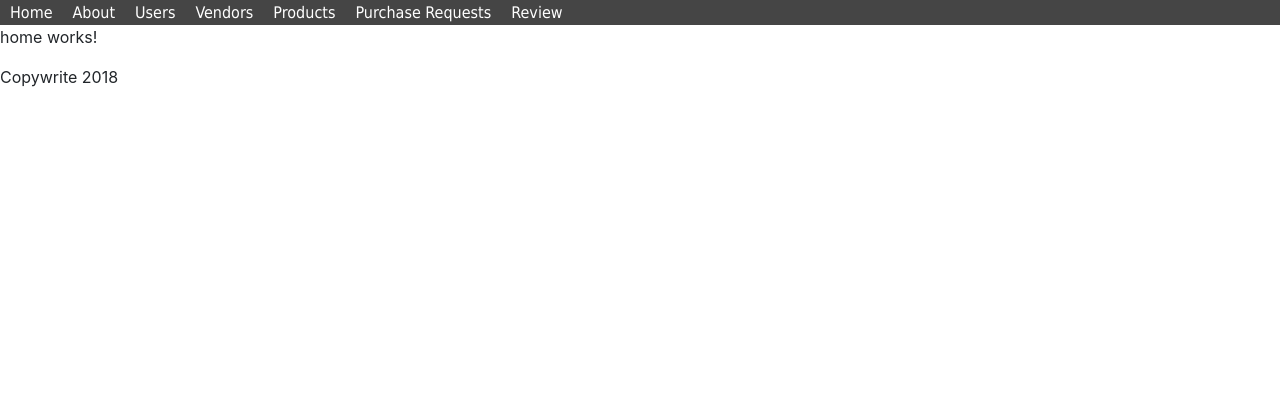
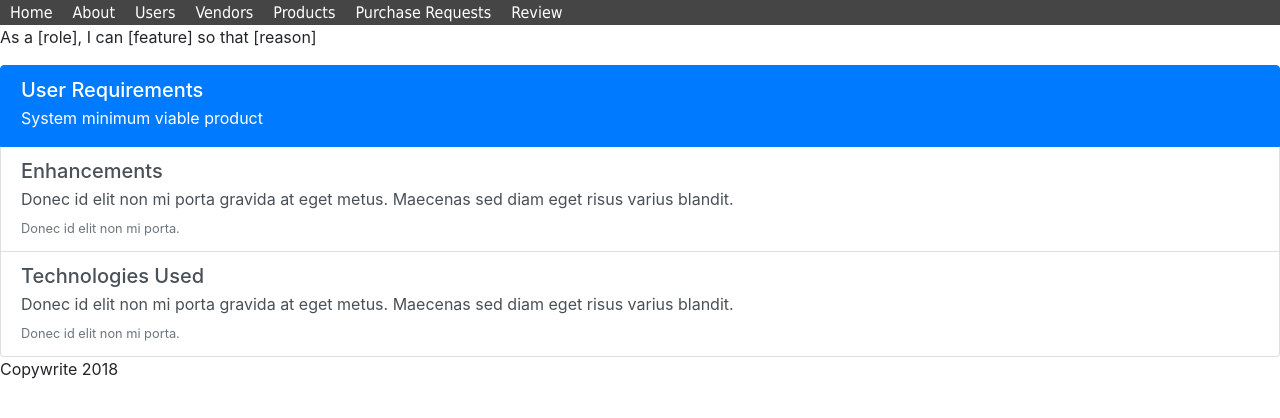
Before and after one commit to n8bizall/PRSAngular, an Angular app: page /home in a window 1280 px wide. Shown: the top 418 px of the page. Built offline with nearby package versions, Linux system fonts and the light colour scheme.

Commit message:
Review work

```diff
--- a/src/app/Support/home/home.component.html
+++ b/src/app/Support/home/home.component.html
@@ -1,3 +1,29 @@
 <p>
-  home works!
+  As a [role], I can [feature] so that [reason]
 </p>
+
+<div class="list-group">
+  <a href="#" class="list-group-item list-group-item-action flex-column align-items-start active">
+    <div class="d-flex w-100 justify-content-between">
+      <h5 class="mb-1">User Requirements</h5>
+      <small></small>
+    </div>
+    <p class="mb-1">System minimum viable product</p>
+  </a>
+  <a href="#" class="list-group-item list-group-item-action flex-column align-items-start">
+    <div class="d-flex w-100 justify-content-between">
+      <h5 class="mb-1">Enhancements</h5>
+      <small class="text-muted"></small>
+    </div>
+    <p class="mb-1">Donec id elit non mi porta gravida at eget metus. Maecenas sed diam eget risus varius blandit.</p>
+    <small class="text-muted">Donec id elit non mi porta.</small>
+  </a>
+  <a href="#" class="list-group-item list-group-item-action flex-column align-items-start">
+    <div class="d-flex w-100 justify-content-between">
+      <h5 class="mb-1">Technologies Used</h5>
+      <small class="text-muted"></small>
+    </div>
+    <p class="mb-1">Donec id elit non mi porta gravida at eget metus. Maecenas sed diam eget risus varius blandit.</p>
+    <small class="text-muted">Donec id elit non mi porta.</small>
+  </a>
+</div>
--- a/src/app/app-routing.module.ts
+++ b/src/app/app-routing.module.ts
@@ -52,7 +52,7 @@ const routes: Routes = [
   {path: 'vendors/edit/:id', component: VendorEditComponent},
   {path: 'products/edit/:id', component: ProductEditComponent},
   {path: 'purchaserequestlineitems/edit/:rid/:id', component: PrliEditComponent},
-  {path: 'purchaserequests/edit/:rid', component: PurchaserequestEditComponent},
+  {path: 'purchaserequests/edit/:id', component: PurchaserequestEditComponent},
 
   {path: 'users/list', component: UserListComponent},
   {path: 'vendors/list', component: VendorListComponent},
--- a/src/app/lineitems/prli-create/prli-create.component.ts
+++ b/src/app/lineitems/prli-create/prli-create.component.ts
@@ -38,15 +38,18 @@ export class PrliCreateComponent implements OnInit {
     return v1 === v2;
   }
 
+
   create(): void {
     this.prli.PurchaseRequestId = this.purchaserequestId;
     console.log(this.prli);
-    this.purchaserequest.Status = 'NEW';
-    this.PurchaseRequestSvc.Change(this.purchaserequest);
     this.PurchaseRequestLineItemSvc.Create(this.prli)
     .subscribe(res => {
       console.log(res);
+      if (this.purchaserequest.Total <= 50) {
+        this.purchaserequest.Status = 'APPROVED'; } else {this.purchaserequest.Status = 'NEW'; }
+        this.PurchaseRequestSvc.Change(this.purchaserequest);
       this.router.navigateByUrl('/purchaserequests/editlines/' + this.purchaserequestId);
+
   });
 }
 
--- a/src/app/models/purchaserequest.ts
+++ b/src/app/models/purchaserequest.ts
@@ -6,7 +6,7 @@ export class PurchaseRequest {
     Justification: string;
     DeliveryMode: string;
     Status: string;
-    Total: string;
+    Total: number;
     Active: boolean;
     ReasonForRejection: string;
     DateCreated: string;
@@ -19,7 +19,7 @@ export class PurchaseRequest {
         Justification: string,
         DeliveryMode: string,
         Status: string,
-        Total: string,
+        Total: number,
         Active: boolean,
         ReasonForRejection: string,
         DateCreated: string,
--- a/src/app/purchaserequests/purchaserequest-create/purchaserequest-create.component.html
+++ b/src/app/purchaserequests/purchaserequest-create/purchaserequest-create.component.html
@@ -30,12 +30,6 @@
        <small id='DeliveryModeHelp' class='form-text text-muted col-sm-2'>The delivery mode</small>
     </div>
     <div class='form-group row'>
-       <label class='col-form-label col-sm-2' for='purchaserequeststatus'>Status:</label>
-       <input [(ngModel)]='purchaserequest.Status' name='Status' type='text' class ='form-control col-sm-6' id='purchaserequeststatus'
-        aria-describedby='StatusHelp' placeholder='Status'>
-       <small id='StatusHelp' class='form-text text-muted col-sm-2'>The status</small>
-   </div>
-    <div class='form-group row'>
        <label class='col-form-label col-sm-2' for='purchaserequesttotal'>Total:</label>
        <input [(ngModel)]='purchaserequest.Total' name='Total' type='text' class ='form-control col-sm-6' id='purchaserequesttotal'
         aria-describedby='TotalHelp' placeholder='Total'>
@@ -47,12 +41,6 @@
         aria-describedby='ActiveHelp' placeholder='Active'>
        <small id='ActiveHelp' class='form-text text-muted col-sm-2'>Active</small>
     </div>
-    <div class='form-group row'>
-        <label class='col-form-label col-sm-2' for='purchaserequestreasonforrejection'>ReasonForRejection:</label>
-        <input [(ngModel)]='purchaserequest.ReasonForRejection' name='ReasonForRejection' type='text' class ='form-control col-sm-6' id='purchaserequestreasonforrejection'
-         aria-describedby='ReasonForRejectionHelp' placeholder='ReasonForRejection'>
-        <small id='ReasonForRejectionHelp' class='form-text text-muted col-sm-2'>ReasonForRejection</small>
-     </div>
      <div>
         <button (click)='create()' class='btn btn-warning'>Create</button>
   </div>
--- a/src/app/purchaserequests/purchaserequest-create/purchaserequest-create.component.ts
+++ b/src/app/purchaserequests/purchaserequest-create/purchaserequest-create.component.ts
@@ -16,7 +16,7 @@ import { PurchaseRequestService } from '../../services/purchaserequest.service';
 export class PurchaserequestCreateComponent implements OnInit {
 
   pagetitle = 'Purchase Request Create';
-  purchaserequest: PurchaseRequest = new PurchaseRequest ( 0, 0, '', '', '', '', '', true, '', '', '', '');
+  purchaserequest: PurchaseRequest = new PurchaseRequest ( 0, 0, '', '', '', 'STAGED', 0, true, '', '', '', '');
   users: User[];
   purchaserequestId: number;
   user: User;
@@ -32,8 +32,8 @@ export class PurchaserequestCreateComponent implements OnInit {
     return v1 === v2;
   }
 
+
   create(): void {
-
     this.PurchaseRequestSvc.Create(this.purchaserequest)
     .subscribe(res => {
       console.log(res);
--- a/src/app/purchaserequests/purchaserequest-edit/purchaserequest-edit.component.html
+++ b/src/app/purchaserequests/purchaserequest-edit/purchaserequest-edit.component.html
@@ -3,12 +3,6 @@
        <span>{{pagetitle}}</span>
     </div>
     <div id='content' *ngIf='purchaserequest'>
-    <div class='form-group row'>
-            <label class='col-form-label col-sm-2' for='user'>User:</label>
-            <input [(ngModel)]='purchaserequest.User.FirstName + purchaserequest.User.LastName' name='User' type='text' class ='form-control col-sm-6' id='user'
-             aria-describedby='UserHelp' placeholder='User'>
-            <small id='UserHelp' class='form-text text-muted col-sm-2'>The user</small>
-         </div>
     <div class='form-group row'>
        <label class='col-form-label col-sm-2' for='description'>Description:</label>
        <input [(ngModel)]='purchaserequest.Description' name='Description' type='text' class ='form-control col-sm-6' id='description'
--- a/src/app/purchaserequests/purchaserequest-edit/purchaserequest-edit.component.ts
+++ b/src/app/purchaserequests/purchaserequest-edit/purchaserequest-edit.component.ts
@@ -35,7 +35,7 @@ change(): void {
   this.PurchaseRequestSvc.Change(this.purchaserequest)
   .subscribe(res => {
     console.log(res);
-    this.router.navigateByUrl('/purchaserequests/list/');
+    this.router.navigateByUrl('/purchaserequests/list');
 });
 }
 
```
